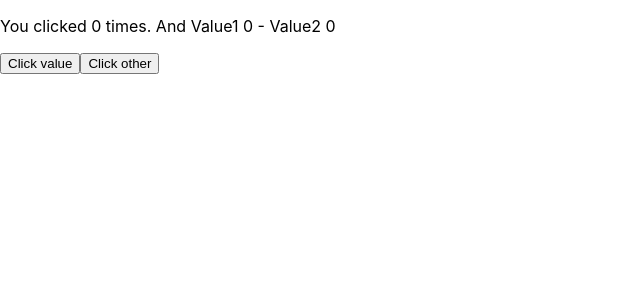
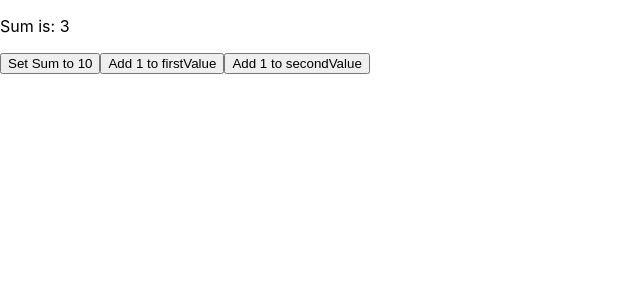
Before and after one commit to Anekses/goit-szkolenia, a React (Create React App) app: page / in a window 1280 px wide. Shown: the top 300 px of the page, without its empty margins (0-640 px from the left). Built offline with nearby package versions, Linux system fonts and the light colour scheme.

Commit message:
7 class part 2

```diff
--- a/src/App.js
+++ b/src/App.js
@@ -1,82 +1,35 @@
 import { useState, useEffect } from "react";
 
 const App = () => {
-  // const handleChange = () => {
-  //   setValue(prevValue => prevValue + 3)
-  // }
-
-  // const [value, setValue] = useState(10);
-  // const [second, setSecond] = useState(5)
-
-  // const [userValue, setUserValue] = useState({
-  //   username: 'abc',
-  //   todos: [{ text: 'H'}],
-  //   someBoolean: false,
-  // });
-
-  // const [username, setUsername] = useState({
-  //   firstName: 'R',
-  //   secondName: 'A'
-  // });
-  // const [todos, setTodos] = useState([{ text: 'H'}])
-  // const [isActive, setIsActive] = useState(true)
-
-  // const handleChange = (value) => {
-  //   if (isActive) {
-  //     setUsername({
-  //       ...username,
-  //       firstName: value
-  //     })
-  //   }
-  // }
-
-
-  // if (isActive) {
-  //   // You cannot in "if"
-  //   const [donut, setDonut] = useState('awesome');
-  // }
-
-  const [value, setValue] = useState(0);
-  const [other, setOther] = useState(0);
-  const [again, setAgain] = useState(0);
+  const [firstValue, setFirstValue] = useState(1)
+  const [secondValue, setSecondValue] = useState(2)
+  const [sum, setSum] = useState(firstValue + secondValue)
 
   useEffect(() => {
-    console.log(`You clicked ${value} times. And again ${again} `)
-    // fetch(...)
-    // setOther(axios.get(...))
-  }, [value, again])
+    setSum(firstValue + secondValue)
+    // const newSum = firstValue + secondValue;
 
-  useEffect(() => {
-    //Do something only once
-  }, [])
+    // axios ... (newSum)
 
-  useEffect(() => {
-    //Every time
-  })
+    // console.log({firstValue})
+
+    // return () => {
+    //   console.log('Unmount')
+    // }
+  }, [firstValue, secondValue])
+
+  const sumSetTo10 = () => {
+    setSum(10)
+  }
 
   return (
     <div>
-      <p>You clicked {value} times. And Value1 {other} - Value2 {again}</p>
-      <button type="button" onClick={() => setValue(value + 1)}>Click value</button>
-      <button type="button" onClick={() => setOther(other + 1)}>Click other</button>
+      <p>Sum is: {sum}</p>
+      {/* <button type="button" onClick={() => setSum(firstValue + secondValue)}>Calculate Sum</button> */}
+      <button type="button" onClick={sumSetTo10}>Set Sum to 10</button>
+      <button type="button" onClick={() => setFirstValue(firstValue + 1)}>Add 1 to firstValue</button>
+      <button type="button" onClick={() => setSecondValue(prev => prev + 1)}>Add 1 to secondValue</button>
     </div>
-    // <div>
-    //   {username.firstName} {username.secondName} {todos.toString()} {isActive}
-    //   <button onClick={() => handleChange('some new first name')}>some</button>
-    //   <ArticleList articles={username}></ArticleList>
-    // </div>
-    // <div>
-    //   {value} , {second}
-    //   <button type="button" onClick={() => setSecond(second + 1)}>
-    //       Increase
-    //   </button>
-    //   <button type="button" onClick={() => setValue(prev => prev + 2)}>
-    //       Increase other
-    //   </button>
-    //   <button type="button" onClick={handleChange}>
-    //       Increase other again
-    //   </button>
-    // </div>
   )
 }
 
--- a/src/components/ArticleList.jsx
+++ b/src/components/ArticleList.jsx
@@ -1,4 +1,7 @@
+// import { useState } from "react"
+
 const ArticleList = ({ articles }) => {
+    // const [articlesNew, setArticlesNew] = useState(articles)
     return (
         <ul>
             {articles.map(({ objectID, url, title }) => (
```
